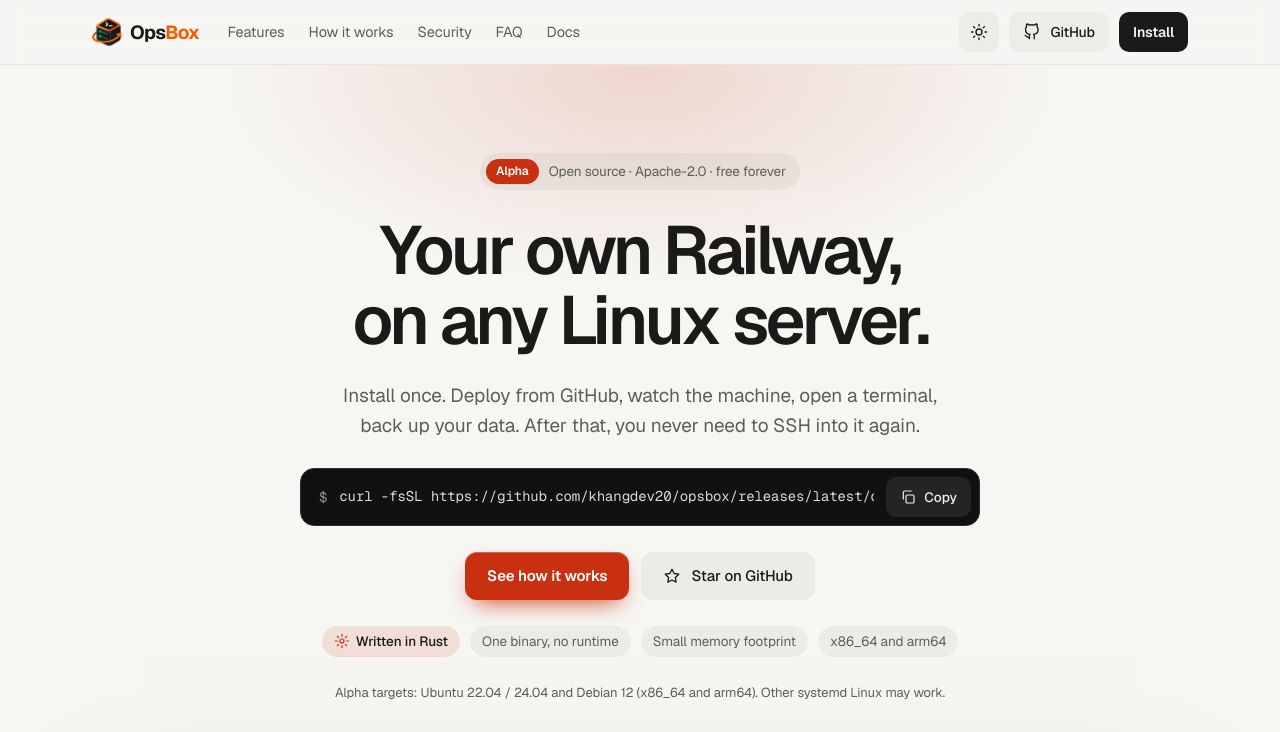
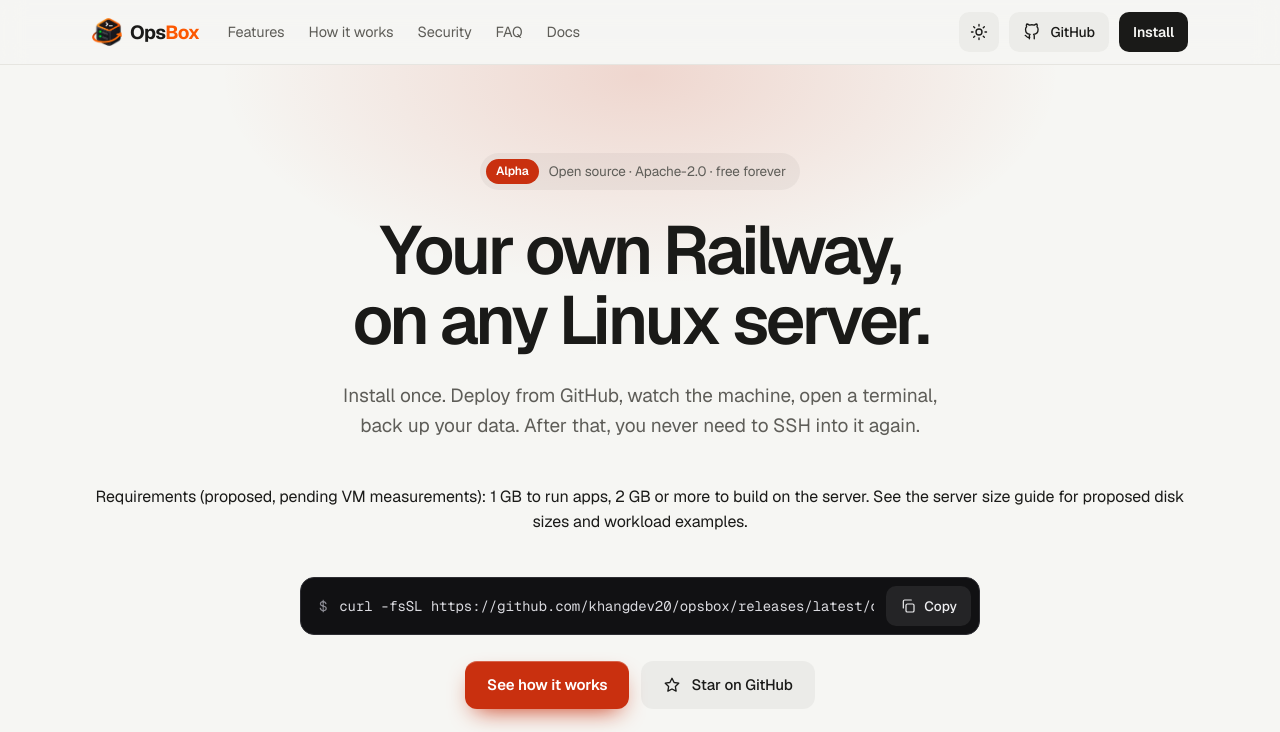
Before and after one commit to khangdev20/opsbox, a plain HTML site: page site/index.html in a window 1280 px wide. Shown: the top 732 px of the page. Drawn offline with Linux system fonts and the light colour scheme.

Commit message:
fix 40: server size guide

```diff
--- a/site/index.html
+++ b/site/index.html
@@ -63,6 +63,8 @@
     <a class="pill" href="https://github.com/khangdev20/opsbox"><b>Alpha</b>Open source · Apache-2.0 · free forever</a>
     <h1>Your own Railway,<br>on any Linux server.</h1>
     <p class="lead">Install once. Deploy from GitHub, watch the machine, open a terminal, back up your data. After that, you never need to SSH into it again.</p>
+
+    <p>Requirements (proposed, pending VM measurements): 1 GB to run apps, 2 GB or more to build on the server. See the <a href="https://github.com/khangdev20/opsbox/blob/dev/docs/INSTALL.md#server-size-guide">server size guide</a> for proposed disk sizes and workload examples.</p>
 
     <div class="install" id="install">
       <span class="ps" aria-hidden="true">$</span>
```
Also changed, not shown: 7 other files.
